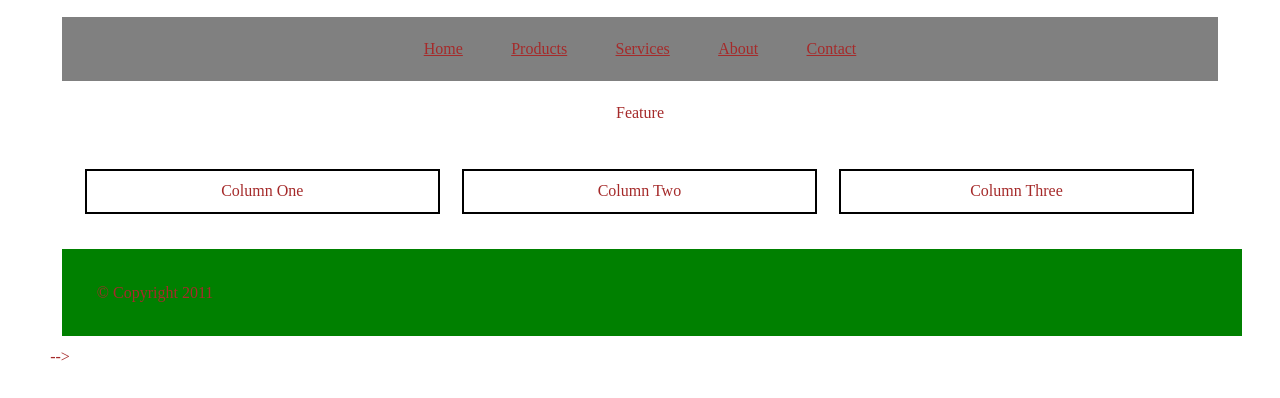
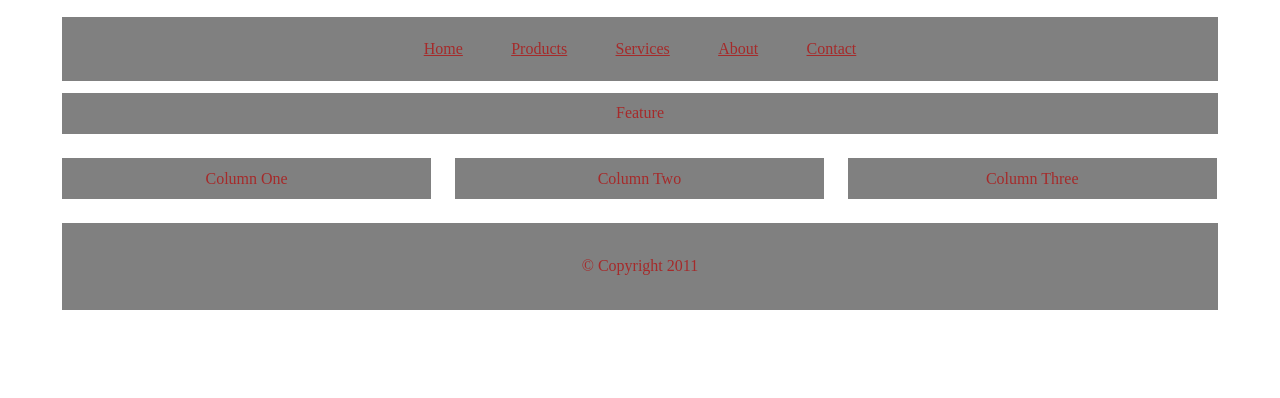
Before and after one commit to B1K0/FE21-CSS-DAY2-Bettina-Julia, a plain HTML site: page advanced.html in a window 1280 px wide. Shown: the part 430-828 px from the top of the page. After the commit the page ends 802 px from the top, so only its background shows below. Drawn offline with Linux system fonts and the light colour scheme.

Commit message:
solved the problem

```diff
--- a/advanced.html
+++ b/advanced.html
@@ -29,20 +29,21 @@
 
         .row {
             text-align: center;
+            background-color: grey;
         }
 
         .column {
             box-sizing: border-box;
             width: 31.3%;
             float: left;
-            border: 2px solid black;
+            background-color: grey;
             padding-left: 0;
             padding-right: 0;
             text-align: center;
         }
 
         .wrapper {
-            background-color: chartreuse;
+            background-color: grey;
             width: 100%;
             display: inline;
             box-sizing: border-box;
@@ -57,18 +58,13 @@
     }
 
         footer {
-            width: 100%;
+            box-sizing: border-box;
             display: block;
-            background-color: green;
+            background-color: grey;
+            text-align: center;
         }
 
-        .column :first-child {
-            margin-left: 0;
-        }
 
-        .column :last-child {
-            margin-right: 0;
-        }
     </style>
 
 </head>
@@ -86,15 +82,13 @@
         </div>
     </nav>
     <div class="row">Feature</div>
-    <div class="Wrapper">
+    <div class="wrapper">
         <div class="column">Column One</div>
         <div class="column">Column Two</div>
         <div class="column">Column Three</div>
-        <!--  then magic trick comes here  -->
-<br style="clear: left;" />
     </div>
     <footer>
         <p>&#169; Copyright 2011</p>
-    </footer> -->
+    </footer>
 </body>
 </html>
```
